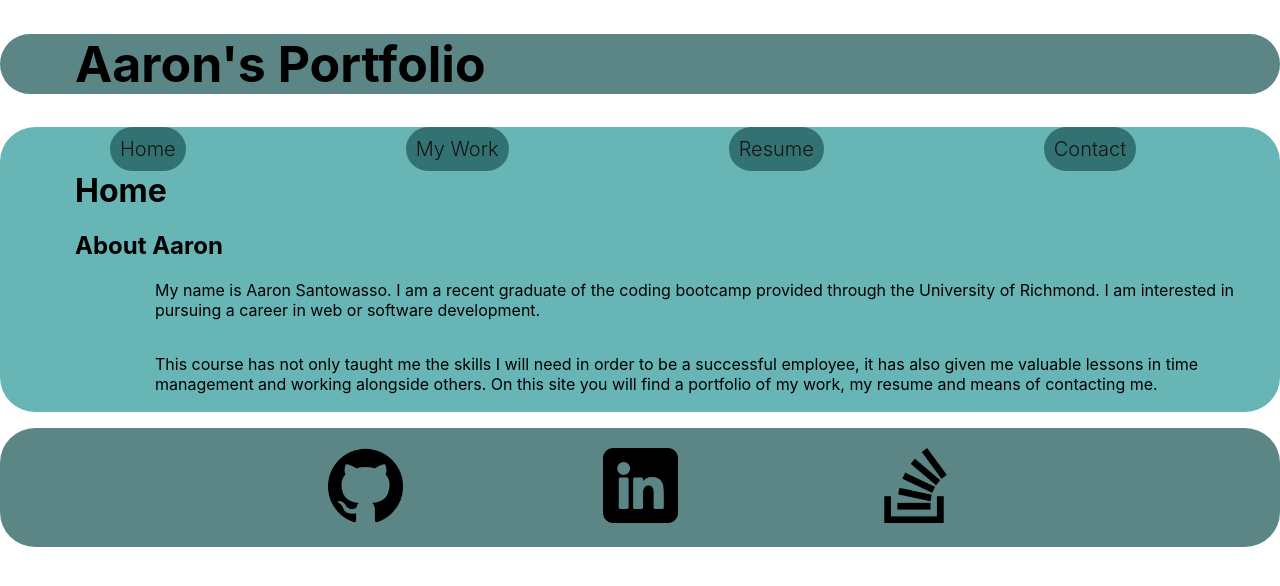
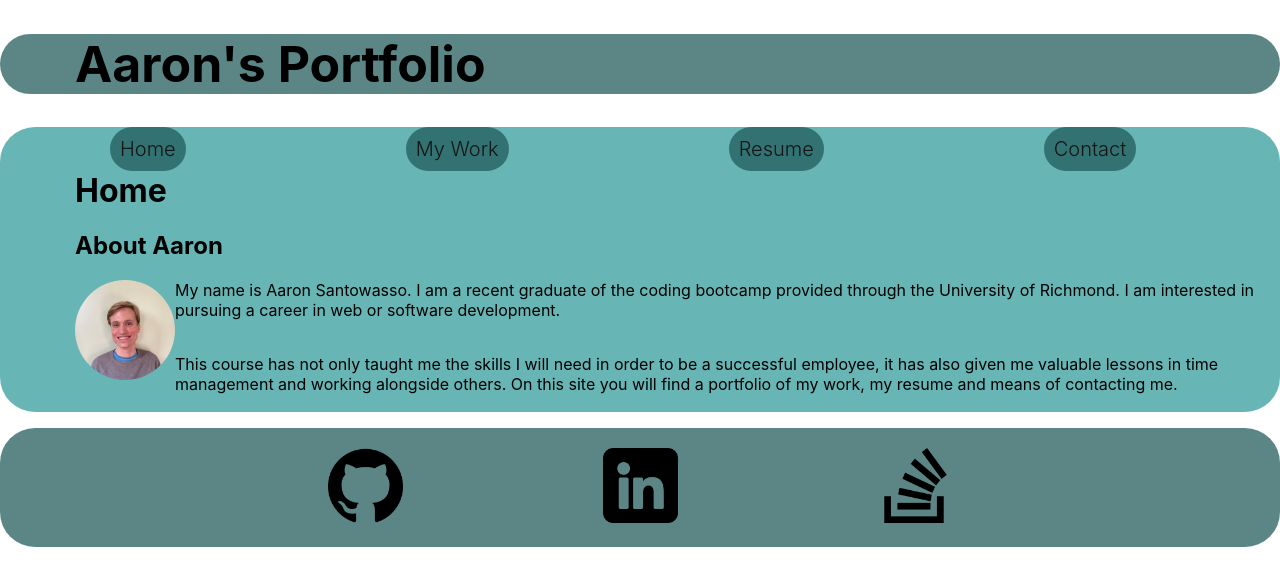
Before and after one commit to Asantowasso/portfolio-react-Aaron, a React (Create React App) app: page / in a window 1280 px wide. Shown: the top 586 px of the page. Built offline with nearby package versions, Linux system fonts and the light colour scheme.

Commit message:
added avatar

```diff
--- a/src/components/pages/Home.js
+++ b/src/components/pages/Home.js
@@ -1,5 +1,6 @@
 import React from "react";
-import '../styles/Home.css'
+import '../styles/Home.css';
+import Aaronimg from "../assets/Aaronimg.jpg";
 //This will serve as the "home" page it will be what the visitor first sees when they open my site
 
 export default function Home() {
@@ -7,6 +8,12 @@ export default function Home() {
     <div className="home">
       <h1>Home</h1>
       <h2>About Aaron</h2>
+      <div class="avi">
+
+          <img src={Aaronimg} alt="My Picture" width="100" height="100"/>
+        </div>
+
+
       <p> My name is Aaron Santowasso. I am a recent graduate of the coding bootcamp provided through the University of Richmond. I am interested in pursuing a career in web or software development. </p>
       <p>This course has not only taught me the skills I will need in order to be a successful employee, it has also given me valuable lessons in time management and working alongside others. On this site you will find a portfolio of my work, my resume and means of contacting me.  </p>
     </div>
--- a/src/components/styles/Home.css
+++ b/src/components/styles/Home.css
@@ -7,5 +7,13 @@
 
 .home p{
   padding-left: 80px;
+
   padding-bottom: 18px;
+  padding-right: 10px;
 }
+
+.home img {
+  float: left;
+
+  border-radius: 50px;
+}
```
Also changed, not shown: src/components/assets/Aaronimg.jpg (added).
